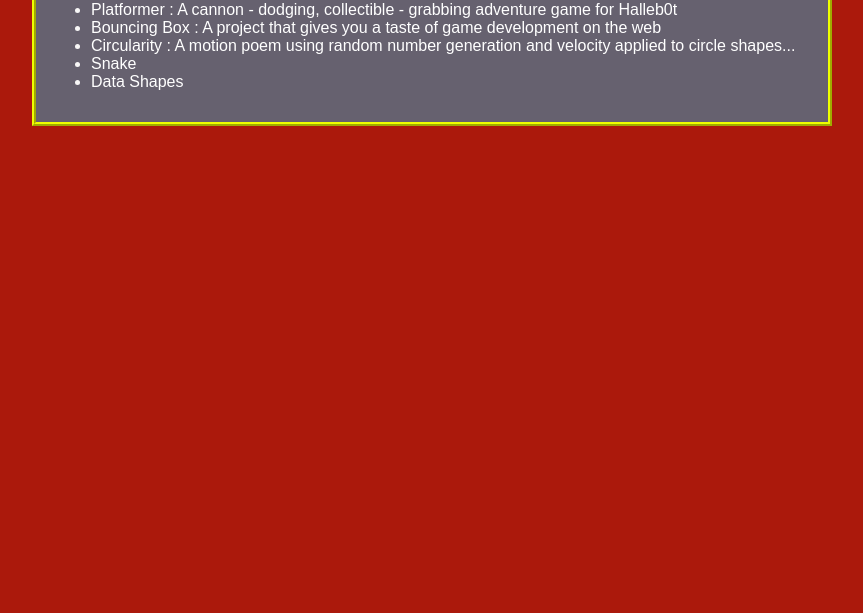
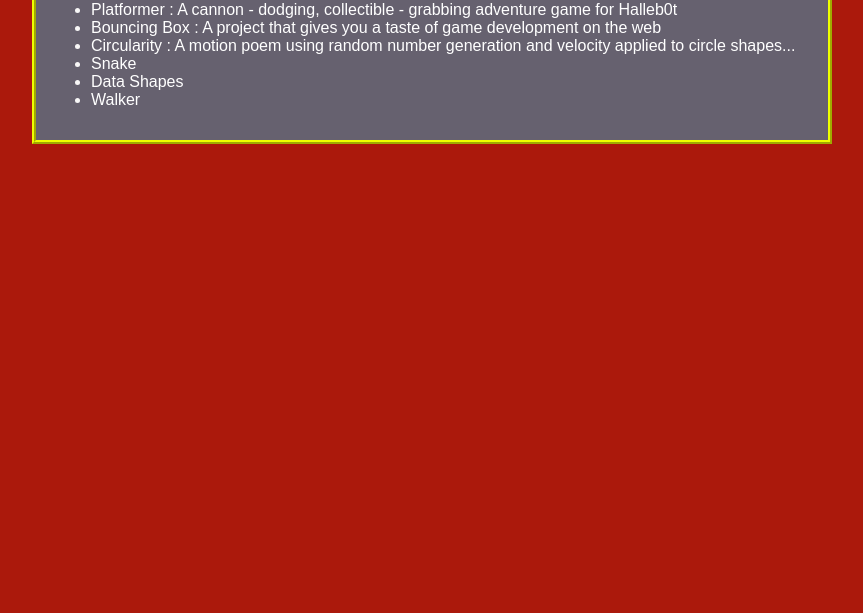
Before and after one commit to CreativeEngine28/CreativeEngine28.github.io, a plain HTML site: page portfolio.html in a window 1280 px wide. Shown: the part 187-800 px from the top of the page, without its empty margins (208-1071 px from the left). Drawn offline with Linux system fonts and the light colour scheme.

Commit message:
Added walker to portfolio

```diff
--- a/portfolio.html
+++ b/portfolio.html
@@ -27,6 +27,7 @@
             <li><a href="projects/circularity/">Circularity : A motion poem using random number generation and velocity applied to circle shapes...</a></li>
             <li><a href="asd-projects/snake-fsd">Snake</a></li>
             <li><a href="asd-projects/data-shapes">Data Shapes</a></li>
+            <li><a href="asd-projects/walker">Walker</a></li>
         </ul>
     </div>
    </main>
```
